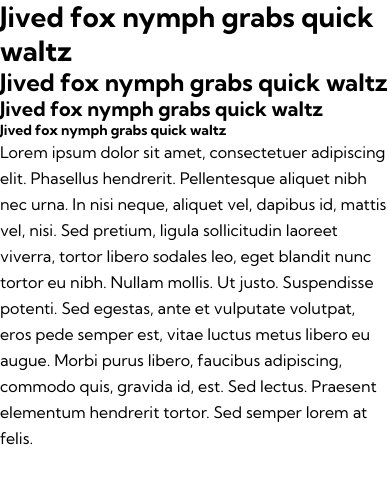
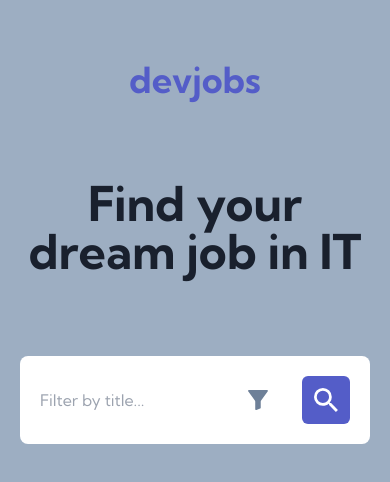
Before and after one commit to michalrudy9/Devjobs-App-NextJS, a Next.js app: page / in a window 390 px wide. Shown: the top 482 px of the page. Built offline with nearby package versions, Linux system fonts and the light colour scheme.

Commit message:
Added mobile search box style

```diff
--- a/app/page.tsx
+++ b/app/page.tsx
@@ -1,21 +1,19 @@
+import Link from "next/link";
+
+import SearchBox from "./ui/search-box/SearchBox";
+
 const Home = () => {
   return (
-    <main>
-      <h1>Jived fox nymph grabs quick waltz</h1>
-      <h2>Jived fox nymph grabs quick waltz</h2>
-      <h3>Jived fox nymph grabs quick waltz</h3>
-      <h4>Jived fox nymph grabs quick waltz</h4>
-      <p>
-        Lorem ipsum dolor sit amet, consectetuer adipiscing elit. Phasellus
-        hendrerit. Pellentesque aliquet nibh nec urna. In nisi neque, aliquet
-        vel, dapibus id, mattis vel, nisi. Sed pretium, ligula sollicitudin
-        laoreet viverra, tortor libero sodales leo, eget blandit nunc tortor eu
-        nibh. Nullam mollis. Ut justo. Suspendisse potenti. Sed egestas, ante et
-        vulputate volutpat, eros pede semper est, vitae luctus metus libero eu
-        augue. Morbi purus libero, faucibus adipiscing, commodo quis, gravida
-        id, est. Sed lectus. Praesent elementum hendrerit tortor. Sed semper
-        lorem at felis.
+    <main className="bg-gray h-screen p-5">
+      <header>
+        <h1 className="text-violet text-4xl text-center my-10">
+          <Link href="/">devjobs</Link>
+        </h1>
+      </header>
+      <p className="text-center font-bold text-very-dark-blue text-5xl my-20">
+        Find your dream job in IT
       </p>
+      <SearchBox />
     </main>
   );
 };
--- /dev/null
+++ b/app/ui/search-box/ImageButton.tsx
@@ -0,0 +1,17 @@
+import { StaticImport } from "next/dist/shared/lib/get-img-props";
+import Image from "next/image";
+
+const ImageButton: React.FC<{
+  src: string | StaticImport;
+  alt: string;
+  className?: string;
+}> = ({ src, alt, className }) => {
+  const style: string = `w-12 h-12 flex justify-center items-center ${className}`;
+  return (
+    <button className={style}>
+      <Image src={src} alt={alt} />
+    </button>
+  );
+};
+
+export default ImageButton;
--- /dev/null
+++ b/app/ui/search-box/SearchBox.tsx
@@ -0,0 +1,30 @@
+import iconFilter from "@/public/mobile/icon-filter.svg";
+import iconSearchWhite from "@/public/desktop/icon-search-white.svg";
+import ImageButton from "./ImageButton";
+import FilterModal from "./FilterModal";
+
+const SearchBox = () => {
+  return (
+    <>
+      <form className="bg-white rounded-lg p-5 flex justify-between items-center">
+        <input
+          type="text"
+          name="searchText"
+          placeholder="Filter by title..."
+          className="outline-none"
+        />
+        <div className="flex gap-x-5 justify-center items-center">
+          <ImageButton src={iconFilter} alt="Filter icon" />
+          <ImageButton
+            src={iconSearchWhite}
+            alt="Search icon"
+            className="bg-violet rounded-md hover:bg-light-violet"
+          />
+        </div>
+      </form>
+
+    </>
+  );
+};
+
+export default SearchBox;
```
Also changed, not shown: public/desktop/icon-search-white.svg (added).
